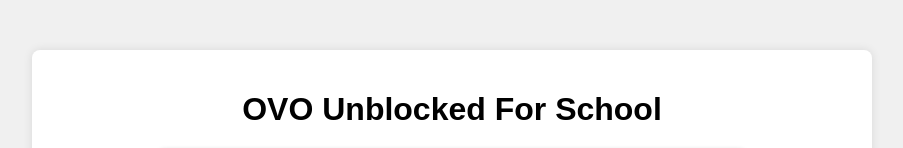
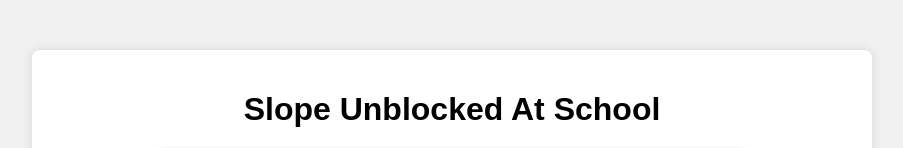
Before and after one commit to unblockedgames66ezonline/Slope, a plain HTML site: page index.html in a window 1280 px wide. Shown: the top 148 px of the page, without its empty margins (188-1091 px from the left). Drawn offline with Linux system fonts and the light colour scheme.

Commit message:
Update index.html

```diff
--- a/index.html
+++ b/index.html
@@ -47,7 +47,7 @@
 </head>
 <body>
     <div class="container">
-        <h1>OVO Unblocked For School</h1>
+        <h1>Slope Unblocked At School</h1>
         <div class="image">
             <img src="https://raw.githubusercontent.com/unblockedgames66ezonline/Slope/main/slope%20unblocked%20at%20school.png" alt="slope unblocked at school">
         </div>
```
